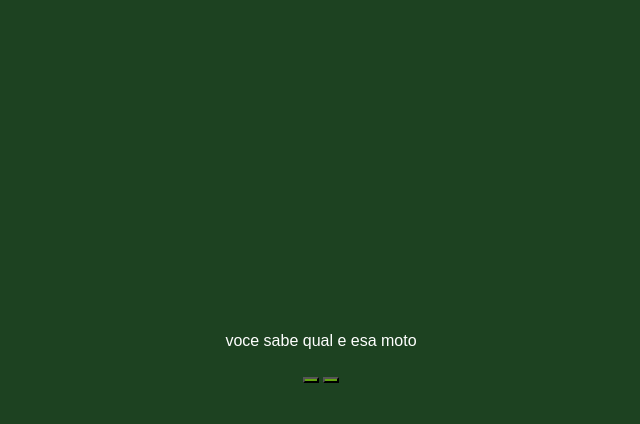
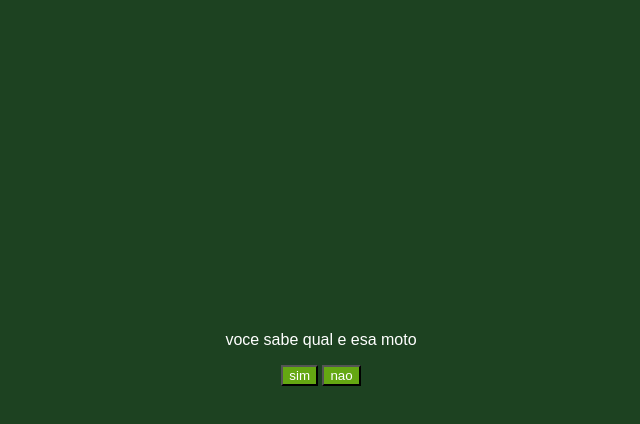
Before and after one commit to letiguerra/pergunta, a plain HTML site: page index.html in a window 1280 px wide. Both pictures are taken after a click on the button "sim". Shown: the whole page, without its empty margins (319-959 px from the left). Drawn offline with Linux system fonts and the light colour scheme; a web font is replaced by a local one.

Commit message:
Update index.html

```diff
--- a/index.html
+++ b/index.html
@@ -19,8 +19,8 @@
         </div>
         <div class="passo" id="passo-1">
             <p>voce sabe qual e esa moto  </p>
-            <button class="btn-proximo" data-proximo="3"></button>
-            <button class="btn-proximo" data-proximo="4"></button>
+            <button class="btn-proximo" data-proximo="3">sim</button>
+            <button class="btn-proximo" data-proximo="4">nao </button>
         </div>
         <div class="passo" id="passo-2">
             <p> se sim que moto que e </p>
```
